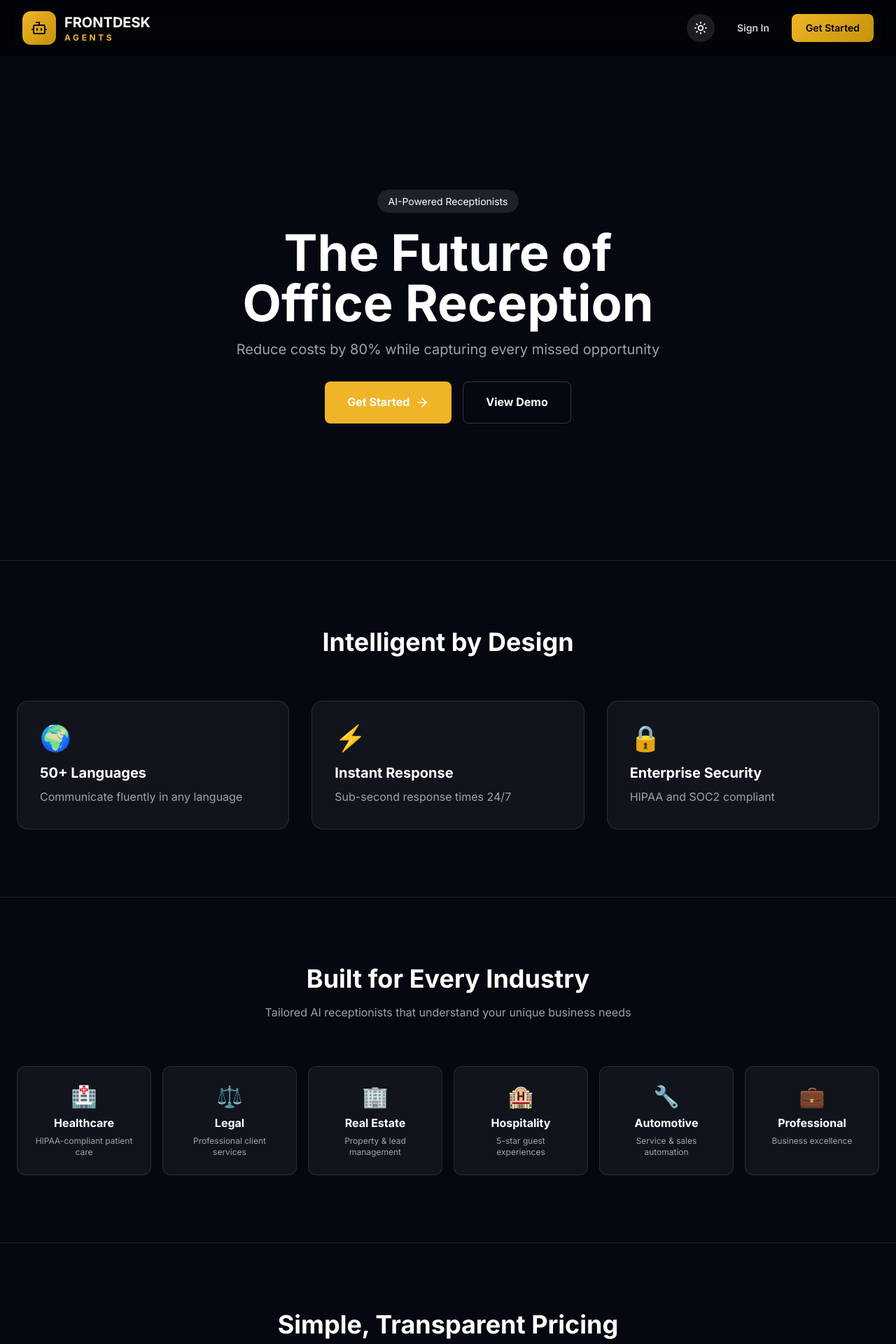
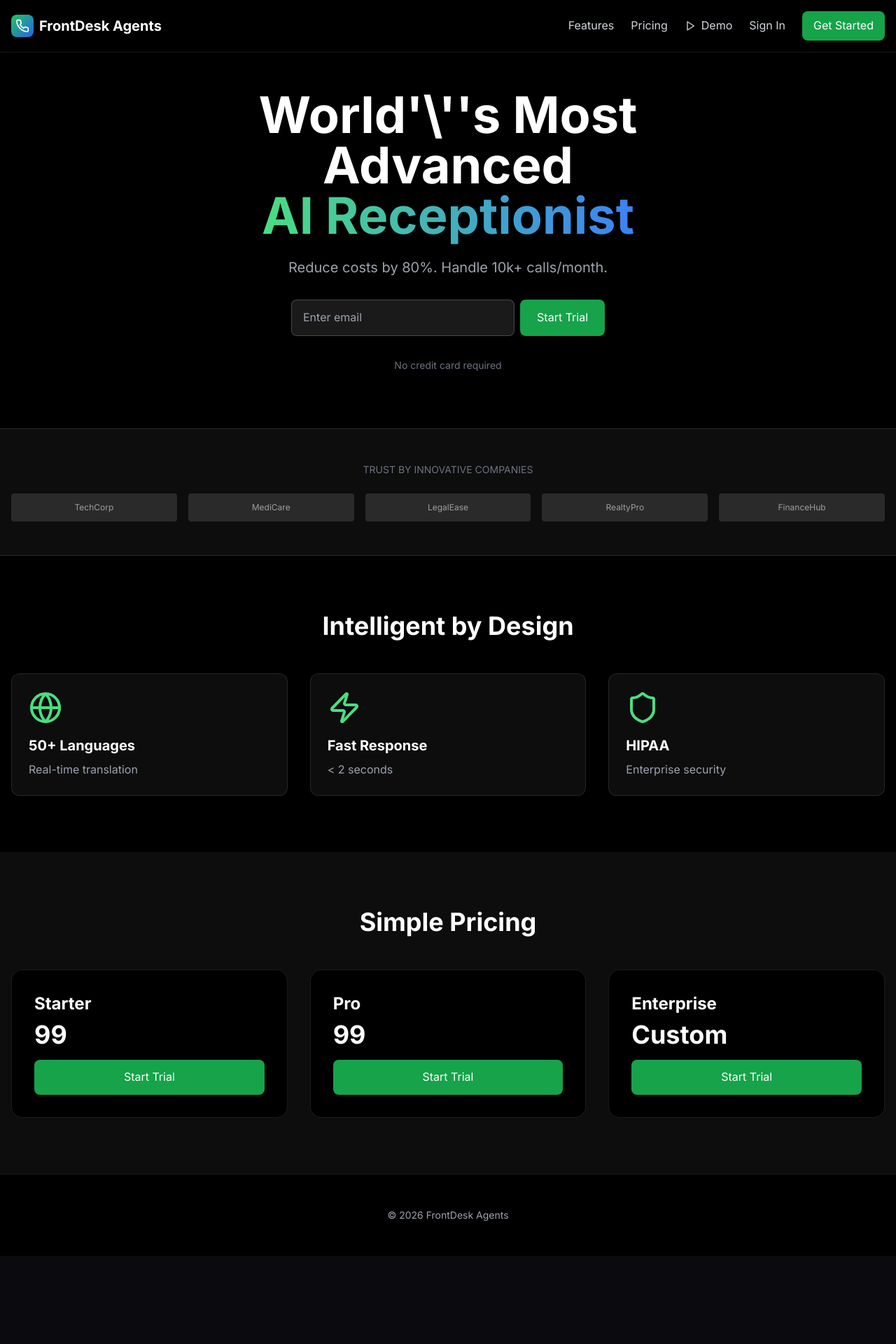
Before and after one commit to SAHJONY/FRONTDESKAGENTS, a Next.js app: page / in a window 1280 px wide. Shown: the top 1920 px of the page at 70% size. After the commit the page ends 1794 px from the top, so only its background shows below. Built offline with nearby package versions, Linux system fonts and the light colour scheme.

Commit message:
Replace landing page with optimized conversion-focused version

```diff
--- a/src/app/page.tsx
+++ b/src/app/page.tsx
@@ -1,165 +1,84 @@
 'use client'
+import { useState } from 'react'
+import { Phone, Globe, Shield, Zap, Check, Play } from 'lucide-react'
 
-import { useState, useEffect } from 'react'
-import { motion } from 'framer-motion'
-import Link from 'next/link'
-import { Bot, Sun, Moon, ArrowRight, Play } from 'lucide-react'
-
-const colors = { gold: '#f0b429', goldDark: '#c4920a', deepNavy: '#050810' }
-
-const industries = [
-  { id: 'healthcare', name: 'Healthcare', icon: '🏥', desc: 'HIPAA-compliant patient care' },
-  { id: 'legal', name: 'Legal', icon: '⚖️', desc: 'Professional client services' },
-  { id: 'realestate', name: 'Real Estate', icon: '🏢', desc: 'Property & lead management' },
-  { id: 'hospitality', name: 'Hospitality', icon: '🏨', desc: '5-star guest experiences' },
-  { id: 'automotive', name: 'Automotive', icon: '🔧', desc: 'Service & sales automation' },
-  { id: 'professional', name: 'Professional', icon: '💼', desc: 'Business excellence' }
-]
-
-
-export default function Home() {
-  const [isDarkMode, setIsDarkMode] = useState(true)
-  const [loading, setLoading] = useState(true)
-
-  useEffect(() => {
-    setTimeout(() => setLoading(false), 1500)
-  }, [])
-
-  if (loading) {
-    return (
-      <div className="fixed inset-0 bg-black flex items-center justify-center z-50">
-        <motion.div animate={{ rotate: 360 }} transition={{ duration: 2, repeat: Infinity, ease: "linear" }} className="w-20 h-20 mb-6">
-          <Bot className="w-full h-full" style={{ color: colors.gold }} />
-        </motion.div>
-      </div>
-    )
-  }
+export default function LandingPage() {
+  const [showVideo, setShowVideo] = useState(false)
+  const [email, setEmail] = useState('')
 
   return (
-    <div className={`min-h-screen ${isDarkMode ? 'bg-[#050810] text-white' : 'bg-white text-gray-900'} transition-colors duration-500`}>
-      {/* Navigation */}
-      <nav className="fixed top-0 left-0 right-0 z-50 px-8 py-4 backdrop-blur-md bg-black/50">
-        <div className="max-w-7xl mx-auto flex items-center justify-between">
-          <div className="flex items-center gap-3">
-            <div className="w-12 h-12 rounded-xl flex items-center justify-center" style={{ background: `linear-gradient(135deg, ${colors.gold}, ${colors.goldDark})` }}>
-              <Bot className="w-6 h-6" style={{ color: colors.deepNavy }} />
+    <div className="min-h-screen bg-black text-white">
+      <nav className="fixed top-0 w-full z-50 bg-black/80 backdrop-blur-md border-b border-white/10">
+        <div className="max-w-7xl mx-auto px-4 py-4 flex justify-between items-center">
+          <div className="flex items-center gap-2">
+            <div className="w-8 h-8 rounded-lg bg-gradient-to-br from-green-500 to-blue-600 flex items-center justify-center">
+              <Phone className="w-5 h-5 text-white" />
             </div>
-            <div>
-              <h1 className="text-xl font-bold">FRONTDESK</h1>
-              <p className="text-xs font-bold tracking-[0.3em]" style={{ color: colors.gold }}>AGENTS</p>
-            </div>
+            <span className="font-bold text-xl">FrontDesk Agents</span>
           </div>
-          <div className="flex items-center gap-3">
-            <button onClick={() => setIsDarkMode(!isDarkMode)} className={`p-2.5 rounded-full transition-colors ${isDarkMode ? 'bg-white/10 hover:bg-white/20' : 'bg-black/10 hover:bg-black/20'}`}>
-              {isDarkMode ? <Sun className="w-5 h-5" /> : <Moon className="w-5 h-5" />}
-            </button>
-            <Link href="/customer/login" className={`px-5 py-2.5 rounded-lg font-semibold text-sm transition-colors ${isDarkMode ? 'text-gray-300 hover:text-white' : 'text-gray-700 hover:text-black'}`}>
-              Sign In
-            </Link>
-            <Link href="/customer/signup" className="px-5 py-2.5 rounded-lg font-semibold text-sm text-black transition-all hover:opacity-90" style={{ background: `linear-gradient(135deg, ${colors.gold}, ${colors.goldDark})` }}>
-              Get Started
-            </Link>
+          <div className="hidden md:flex gap-6 items-center">
+            <a href="#features" className="text-gray-300 hover:text-white">Features</a>
+            <a href="#pricing" className="text-gray-300 hover:text-white">Pricing</a>
+            <button onClick={() => setShowVideo(true)} className="flex items-center gap-2 text-gray-300 hover:text-white"><Play className="w-4 h-4" /> Demo</button>
+            <a href="/customer/login" className="text-gray-300 hover:text-white">Sign In</a>
+            <a href="/customer/signup" className="px-4 py-2 bg-green-600 rounded-lg">Get Started</a>
           </div>
         </div>
       </nav>
 
-      {/* Hero */}
-      <section className="min-h-screen flex items-center justify-center px-6 pt-20">
-        <div className="text-center max-w-4xl">
-          <motion.div initial={{ opacity: 0, y: 20 }} animate={{ opacity: 1, y: 0 }} transition={{ delay: 0.2 }}>
-            <span className="px-4 py-2 rounded-full bg-white/10 text-sm">AI-Powered Receptionists</span>
-          </motion.div>
-          <motion.h1 initial={{ opacity: 0, y: 20 }} animate={{ opacity: 1, y: 0 }} transition={{ delay: 0.3 }} className="text-5xl md:text-7xl font-bold mt-6 mb-4">
-            The Future of<br/>Office Reception
-          </motion.h1>
-          <motion.p initial={{ opacity: 0, y: 20 }} animate={{ opacity: 1, y: 0 }} transition={{ delay: 0.4 }} className="text-xl text-gray-400 mb-8">
-            Reduce costs by 80% while capturing every missed opportunity
-          </motion.p>
-          <motion.div initial={{ opacity: 0, y: 20 }} animate={{ opacity: 1, y: 0 }} transition={{ delay: 0.5 }} className="flex gap-4 justify-center">
-            <a href="/customer/signup" className="px-8 py-4 rounded-lg font-bold flex items-center gap-2" style={{ background: isDarkMode ? colors.gold : colors.goldDark }}>
-              Get Started <ArrowRight className="w-5 h-5" />
-            </a>
-            <button className="px-8 py-4 rounded-lg font-bold border border-white/20 hover:bg-white/10 transition">View Demo</button>
-          </motion.div>
+      <section className="pt-32 pb-20 px-4 text-center">
+        <div className="max-w-4xl mx-auto">
+          <h1 className="text-5xl md:text-7xl font-bold mb-6">World'\''s Most Advanced<br /><span className="bg-gradient-to-r from-green-400 to-blue-500 bg-clip-text text-transparent">AI Receptionist</span></h1>
+          <p className="text-xl text-gray-400 mb-8">Reduce costs by 80%. Handle 10k+ calls/month.</p>
+          <form onSubmit={(e) => { e.preventDefault(); setEmail('') }} className="max-w-md mx-auto mb-8 flex gap-2">
+            <input type="email" value={email} onChange={(e) => setEmail(e.target.value)} placeholder="Enter email" className="flex-1 px-4 py-3 bg-white/10 border border-white/20 rounded-lg" required />
+            <button type="submit" className="px-6 py-3 bg-green-600 rounded-lg">Start Trial</button>
+          </form>
+          <p className="text-sm text-gray-500">No credit card required</p>
         </div>
       </section>
 
-      {/* Features */}
-      <section id="features" className="py-24 px-6 border-t border-white/10">
+      <section className="py-12 border-y border-white/10 bg-white/5">
+        <div className="max-w-7xl mx-auto px-4 text-center">
+          <p className="text-sm text-gray-500 mb-6">TRUST BY INNOVATIVE COMPANIES</p>
+          <div className="grid grid-cols-5 gap-4 opacity-60">
+            {['TechCorp', 'MediCare', 'LegalEase', 'RealtyPro', 'FinanceHub'].map((n, i) => <div key={i} className="h-10 bg-white/20 rounded flex items-center justify-center text-xs">{n}</div>)}
+          </div>
+        </div>
+      </section>
+
+      <section id="features" className="py-20 px-4">
         <div className="max-w-7xl mx-auto">
-          <h2 className="text-4xl font-bold text-center mb-16">Intelligent by Design</h2>
+          <h2 className="text-4xl font-bold text-center mb-12">Intelligent by Design</h2>
           <div className="grid md:grid-cols-3 gap-8">
-            {[
-              { icon: '🌍', title: '50+ Languages', desc: 'Communicate fluently in any language' },
-              { icon: '⚡', title: 'Instant Response', desc: 'Sub-second response times 24/7' },
-              { icon: '🔒', title: 'Enterprise Security', desc: 'HIPAA and SOC2 compliant' }
-            ].map((feature, i) => (
-              <motion.div key={i} initial={{ opacity: 0, y: 20 }} whileInView={{ opacity: 1, y: 0 }} transition={{ delay: i * 0.1 }} className="p-8 rounded-2xl bg-white/5 border border-white/10 hover:border-white/20 transition">
-                <span className="text-4xl mb-4 block">{feature.icon}</span>
-                <h3 className="text-xl font-bold mb-2">{feature.title}</h3>
-                <p className="text-gray-400">{feature.desc}</p>
-              </motion.div>
+            {[{ icon: Globe, title: '50+ Languages', desc: 'Real-time translation' }, { icon: Zap, title: 'Fast Response', desc: '< 2 seconds' }, { icon: Shield, title: 'HIPAA', desc: 'Enterprise security' }].map((f, i) => (
+              <div key={i} className="p-6 bg-white/5 border border-white/10 rounded-xl">
+                <f.icon className="w-12 h-12 text-green-400 mb-4" />
+                <h3 className="text-xl font-bold mb-2">{f.title}</h3>
+                <p className="text-gray-400">{f.desc}</p>
+              </div>
             ))}
           </div>
         </div>
       </section>
 
-      {/* Industries */}
-      <section id="industries" className="py-24 px-6 border-t border-white/10">
+      <section id="pricing" className="py-20 px-4 bg-white/5">
         <div className="max-w-7xl mx-auto">
-          <h2 className="text-4xl font-bold text-center mb-4">Built for Every Industry</h2>
-          <p className="text-gray-400 text-center mb-16">Tailored AI receptionists that understand your unique business needs</p>
-          <div className="grid grid-cols-2 md:grid-cols-3 lg:grid-cols-6 gap-4">
-            {industries.map((ind) => (
-              <motion.div key={ind.id} initial={{ opacity: 0, scale: 0.9 }} whileInView={{ opacity: 1, scale: 1 }} className="p-6 rounded-xl bg-white/5 border border-white/10 text-center hover:border-yellow-500/50 transition cursor-pointer">
-                <span className="text-3xl block mb-2">{ind.icon}</span>
-                <h3 className="font-bold">{ind.name}</h3>
-                <p className="text-xs text-gray-400 mt-1">{ind.desc}</p>
-              </motion.div>
+          <h2 className="text-4xl font-bold text-center mb-12">Simple Pricing</h2>
+          <div className="grid md:grid-cols-3 gap-8">
+            {[{ name: 'Starter', price: '99' }, { name: 'Pro', price: '99' }, { name: 'Enterprise', price: 'Custom' }].map((t, i) => (
+              <div key={i} className="p-8 rounded-2xl border border-white/10 bg-black">
+                <h3 className="text-2xl font-bold mb-2">{t.name}</h3>
+                <div className="text-4xl font-bold mb-4">{t.price}</div>
+                <button className="w-full py-3 bg-green-600 rounded-lg">Start Trial</button>
+              </div>
             ))}
           </div>
         </div>
       </section>
 
-      {/* Pricing */}
-      <section id="pricing" className="py-24 px-6 border-t border-white/10">
-        <div className="max-w-7xl mx-auto">
-          <h2 className="text-4xl font-bold text-center mb-4">Simple, Transparent Pricing</h2>
-          <p className="text-gray-400 text-center mb-16">Start free, scale as you grow</p>
-          <div className="grid md:grid-cols-3 gap-6">
-            {[
-              { name: 'Starter', price: '$299', features: ['1 AI Agent', '500 calls/month', 'Basic scheduling', 'Email support'] },
-              { name: 'Professional', price: '$499', features: ['5 AI Agents', 'Unlimited calls', 'Priority support', 'CRM integration', 'Custom branding'], popular: true },
-              { name: 'Enterprise', price: 'Custom', features: ['Unlimited Agents', 'Unlimited calls', '24/7 Dedicated support', 'SLA guarantee', 'White-label', 'Custom integrations'] }
-            ].map((plan, i) => (
-              <motion.div key={i} initial={{ opacity: 0, y: 20 }} whileInView={{ opacity: 1, y: 0 }} transition={{ delay: i * 0.1 }} className={`p-8 rounded-2xl border ${plan.popular ? 'border-yellow-500 bg-yellow-500/10' : 'border-white/10 bg-white/5'}`}>
-                <h3 className="text-lg font-bold mb-2">{plan.name}</h3>
-                <div className="text-4xl font-bold mb-6">{plan.price}<span className="text-lg text-gray-400">/mo</span></div>
-                <ul className="space-y-3 mb-8">
-                  {plan.features.map((f, j) => (
-                    <li key={j} className="flex items-center gap-2"><span className="text-green-400">✓</span> {f}</li>
-                  ))}
-                </ul>
-                <a href="/customer/signup" className={`block w-full py-3 rounded-lg font-bold text-center transition ${plan.popular ? 'bg-yellow-500 text-black hover:bg-yellow-400' : 'bg-white/10 hover:bg-white/20'}`}>
-                  Get Started
-                </a>
-              </motion.div>
-            ))}
-          </div>
-        </div>
-      </section>
-
-      {/* Footer */}
-      <footer className="py-12 px-6 border-t border-white/10">
-        <div className="max-w-7xl mx-auto flex flex-col md:flex-row items-center justify-between gap-6">
-          <div className="flex items-center gap-3">
-            <div className="w-10 h-10 rounded-xl flex items-center justify-center" style={{ background: `linear-gradient(135deg, ${colors.gold}, ${colors.goldDark})` }}>
-              <Bot className="w-5 h-5" style={{ color: colors.deepNavy }} />
-            </div>
-            <span className="text-sm text-gray-400">© 2026 FRONTDESK AGENTS. All Rights Reserved.</span>
-          </div>
-        </div>
-      </footer>
+      <footer className="py-12 px-6 border-t border-white/10 text-center text-sm text-gray-400">© 2026 FrontDesk Agents</footer>
+      {showVideo && <div className="fixed inset-0 z-50 bg-black/90 flex items-center justify-center" onClick={() => setShowVideo(false)}><div className="p-8"><button onClick={() => setShowVideo(false)} className="px-6 py-2 bg-green-600 rounded">Close</button></div></div>}
     </div>
   )
-}// Cache bust Sat, May 23, 2026  2:42:11 PM
+}
```
Also changed, not shown: frontdesk-agents/src/app/page.tsx (+22 -99 lines).
